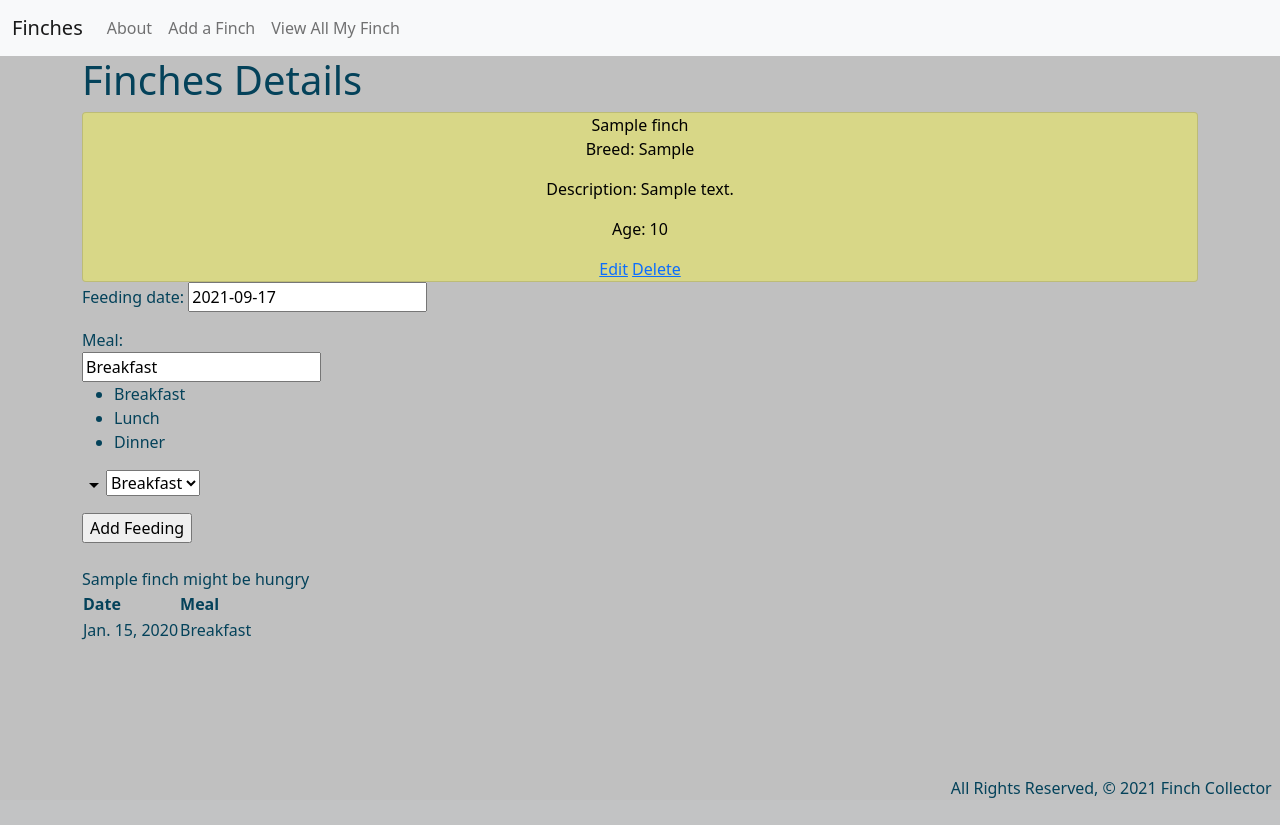
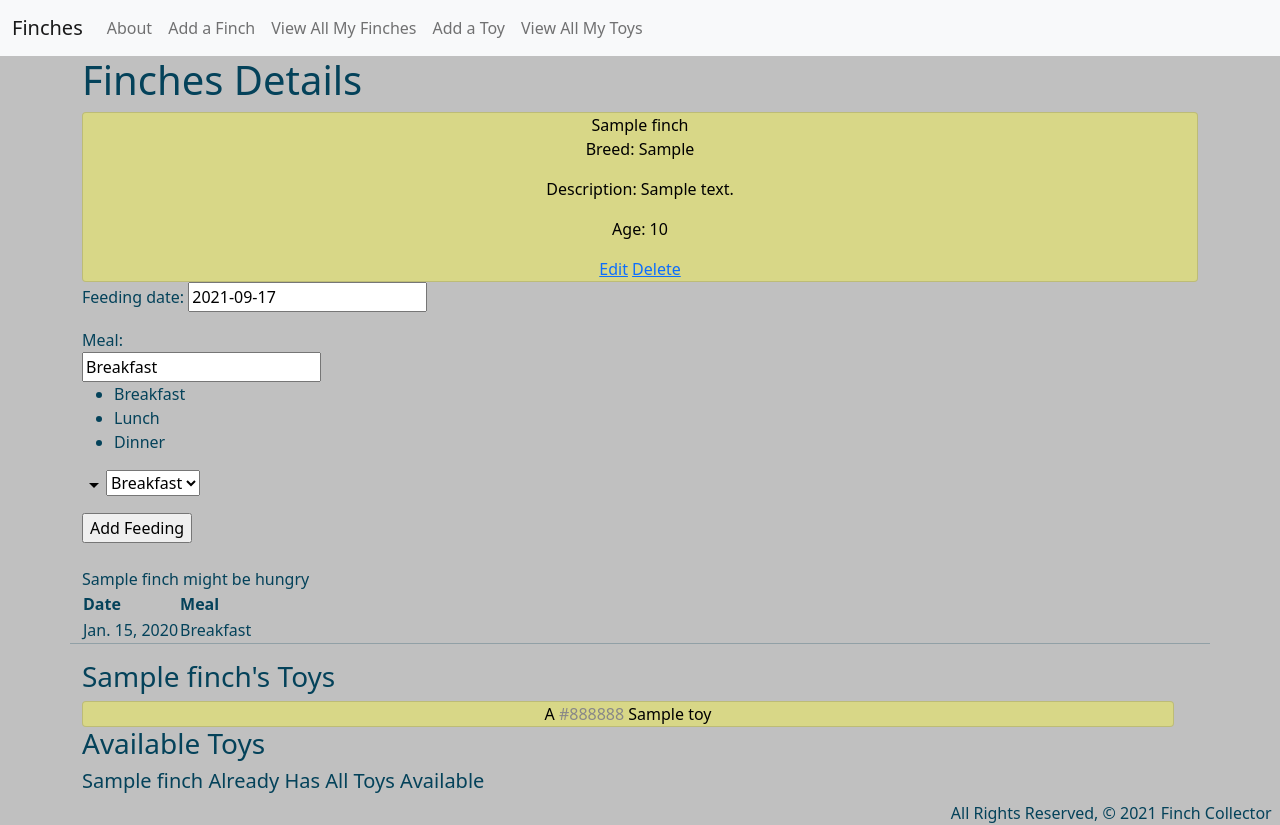
Before and after one commit to style6513/finchcollector-django, a Django app: page /finches/1/ in a window 1280 px wide. Before the commit the page ends 798 px from the top, so only its background shows below. Run offline with Django 3.2, Linux system fonts and the light colour scheme; tables that the repository leaves empty hold one stand-in row (values such as "Sample post").

Commit message:
day5-set up toy&cats association

```diff
--- a/main_app/templates/base.html
+++ b/main_app/templates/base.html
@@ -23,7 +23,9 @@
             <div class="navbar-nav">
               <a class="nav-link" href="{% url 'about' %}">About</a>
               <a class="nav-link" href="{% url 'finches_create' %}">Add a Finch</a>
-              <a class="nav-link" href="{% url 'index' %}">View All My Finch</a>
+              <a class="nav-link" href="{% url 'index' %}">View All My Finches</a>
+              <a class="nav-link" href="{% url 'toys_create' %}">Add a Toy</a>
+              <a class="nav-link" href="{% url 'toys_list' %}">View All My Toys</a>
             </div>
           </div>
         </div>
--- a/main_app/templates/finches/detail.html
+++ b/main_app/templates/finches/detail.html
@@ -16,7 +16,7 @@
     <div class="card-action">
         <a href="{% url 'finch_update' finch.id %}">Edit</a>
         <a href="{% url 'finch_delete' finch.id %}">Delete</a>
-      </div>
+    </div>
   </div>
 </div>
 <div class="row">
@@ -53,6 +53,48 @@
       </tbody>
     </table>
   </div>
+  <hr />
+  <div class="row">
+    <div class="col s6">
+      <h3>{{ finch.name }}'s Toys</h3>
+      {% if finch.toys.count %}
+        {% for toy in finch.toys.all %}
+          <div class="card">
+            <div class="card-content">
+              <span class="card-title">
+                A <span style="color: {{ toy.color }}">{{ toy.color }}</span> {{ toy.name }}
+              </span>
+            </div>
+          </div>
+        {% endfor %}
+      {% else %}
+        <h5>No Toys :(</h5>
+      {% endif %}
+    </div>
+  <div class="row">
+    <div class="col s6">
+      <h3>Available Toys</h3>
+      {% if toys.count %}
+        {% for toy in toys.all %}
+          <div class="card">
+            <div class="card-content">
+              <span class="card-title">
+                A <span style="color: {{ toy.color }}">{{ toy.color }}</span> {{ toy.name }}
+              </span>
+            </div>
+            <div class="card-action">
+              <form action="{% url 'assoc_toy' finch.id toy.id %}" method="post">
+                {% csrf_token %}
+                <button type="submit" class="btn">Add</button>
+              </form>
+            </div>
+          </div>
+          {% endfor %}
+          {% else %}
+            <h5>{{finch.name}} Already Has All Toys Available</h5>
+          {% endif %}
+    </div>
+  </div>
 </div>
 
 <script>
--- a/main_app/urls.py
+++ b/main_app/urls.py
@@ -11,8 +11,10 @@ urlpatterns = [
     path('finches/<int:pk>/delete/', views.FinchDelete.as_view(), name='finch_delete'),
     path('finches/<int:finch_id>/add_feeding/', views.add_feeding, name='add_feeding'),
     path('toys/', views.ToyList.as_view(), name='toys_list'),
+    path('toys/<int:pk>/', views.ToyDetail.as_view(), name='toys_detail'),
     path('toys/create/', views.ToyCreate.as_view(), name='toys_create'),
     path('toys/<int:pk>/', views.ToyDetail.as_view(), name='toys_update'),
     path('toys/<int:pk>/update/', views.ToyUpdate.as_view(), name='toys_update'),
     path('toys/<int:pk>/delete/', views.ToyDelete.as_view(), name='toys_delete'),
+    path('finches/<int:finch_id>/assoc_toy/<int:toy_id>', views.assoc_toy, name='assoc_toy'),
 ]
--- a/main_app/views.py
+++ b/main_app/views.py
@@ -34,16 +34,17 @@ def finches_index(request):
 
 def finches_detail(request, finch_id):
     finch = Finch.objects.get(id=finch_id)
+    toys_finch_doesnt_have = Toy.objects.exclude(id__in = finch.toys.all().values_list('id'))
     feeding_form = FeedingForm()
     return render(request,'finches/detail.html',{
         'finch': finch,
-        'feeding_form': feeding_form
+        'feeding_form': feeding_form,
+        'toys': toys_finch_doesnt_have
     })
 
 class FinchCreate(CreateView):
     model = Finch
-    fields = '__all__'
-    success_url = '/finches'
+    fields = ['name', 'breed','description','age']
 
 class FinchUpdate(UpdateView):
     model = Finch
@@ -78,3 +79,7 @@ class ToyUpdate(UpdateView):
 class ToyDelete(DeleteView):
     model = Toy
     success_url = '/toys'
+
+def assoc_toy(request, finch_id, toy_id):
+    Finch.objects.get(id=finch_id).toys.add(toy_id)
+    return redirect('detail', finch_id=finch_id)
```
